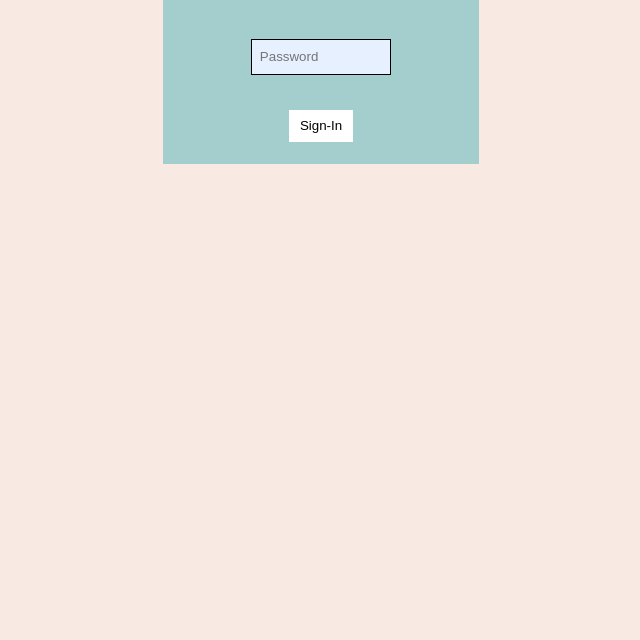
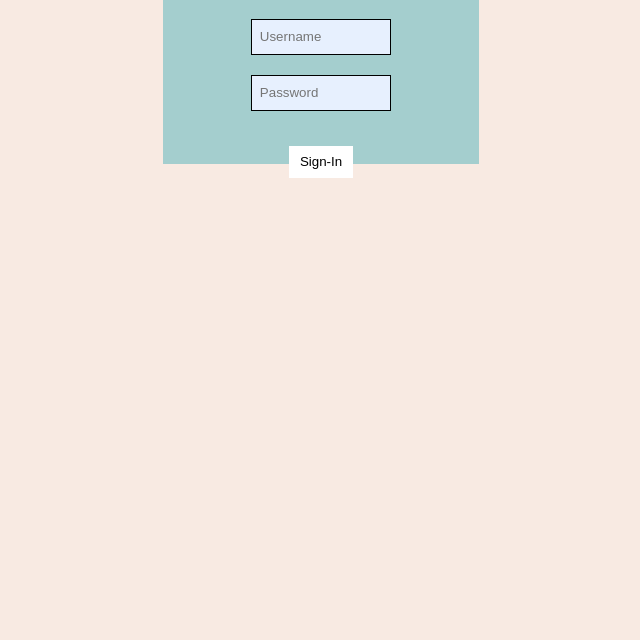
Before and after one commit to WebAhead12/Pin-Note, a website: page public/index.html in a window 1280 px wide. Shown: the part 160-800 px from the top of the page, without its empty margins (319-959 px from the left). Drawn offline with Linux system fonts and the light colour scheme.

Commit message:
css fixed

```diff
--- a/public/index.html
+++ b/public/index.html
@@ -12,15 +12,22 @@
         <h1>Sign In to your Note-Pad</h1>
         <!-- <label class="signInLabel" for="username"> Sign-In</label> -->
       </div>
+      <input
+        class="usernameInput"
+        id="username"
+        name="username"
+        placeholder="Username"
+        required
+      />
       <br />
       <input
         class="passwordInput"
         id="password"
         name="password"
         type="password"
-        placeholder="Password"
+        placeholder="Password"/>
 
-      />
+
       <p id="errPar"> </p>
       <button class="signIn" type="submit">Sign-In</button>
     </form>
```
